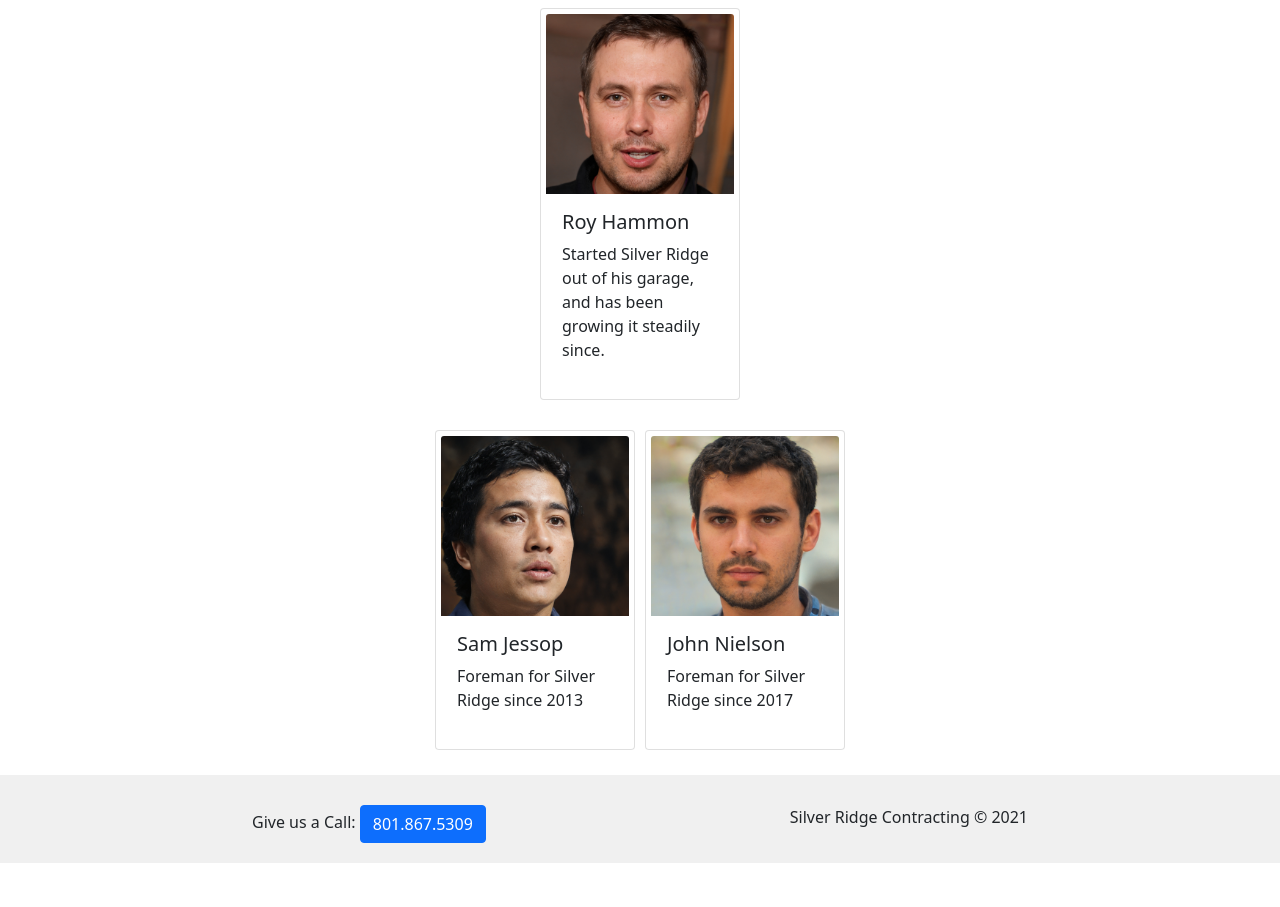
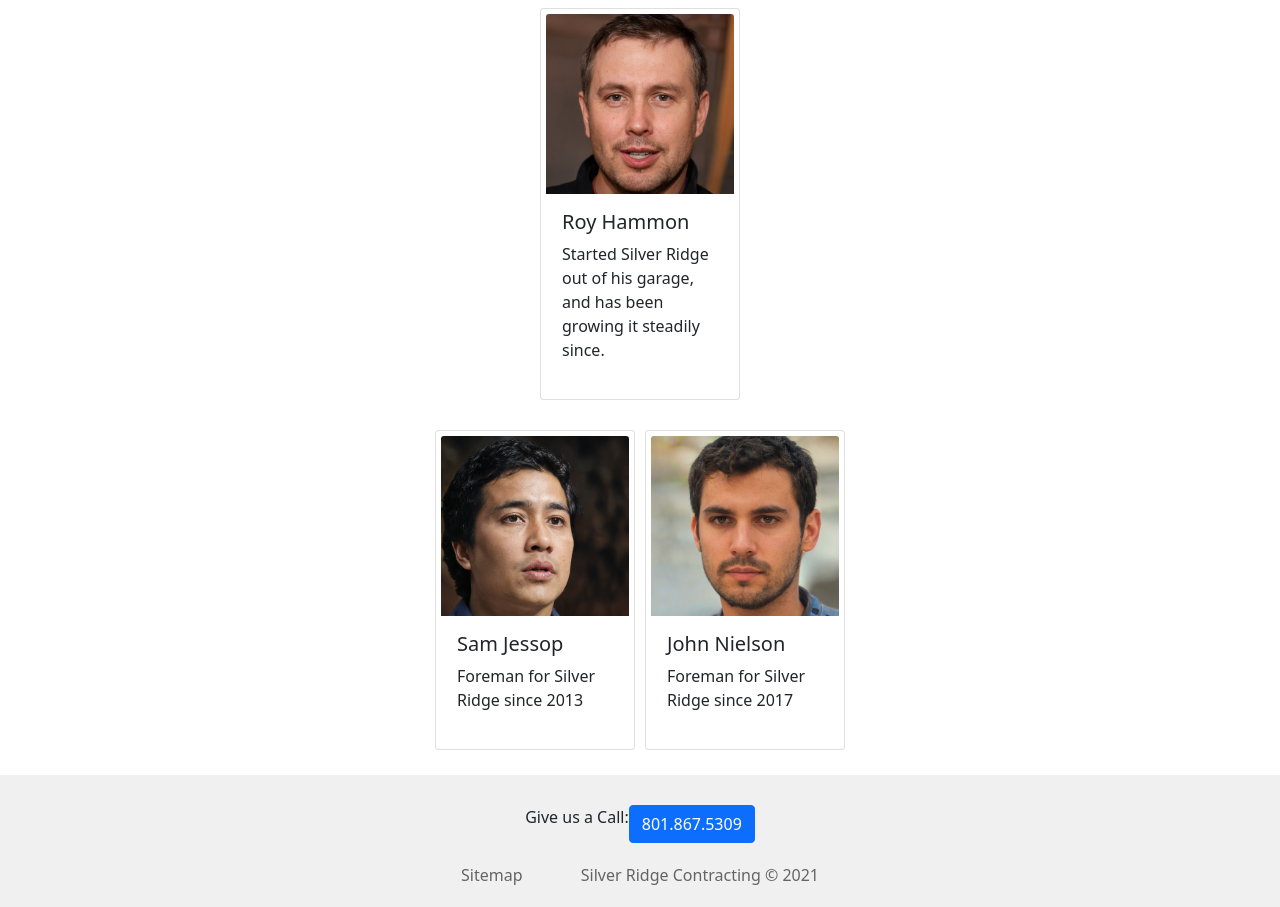
Before and after one commit to ethanzitting/silver-ridge, a website: page docs/about-us.html in a window 1280 px wide. Shown: the part 268-1175 px from the top of the page. Before the commit the page ends 1131 px from the top, so only its background shows below. Drawn offline with nearby package versions, Linux system fonts and the light colour scheme.

Commit message:
Standardized Page Footers

```diff
--- a/docs/about-us.html
+++ b/docs/about-us.html
@@ -101,17 +101,20 @@
     <footer class="bg-offwhite">
       <div class="container limit-width">
         <div class="row">
-          <div class="col-6">
-            Give us a Call:
+          <div class="col-12 flex-center">
+            <span>Give us a Call:</span>
             <a href="tel:801-867-5309">
               <button class="btn btn-primary">
                 801.867.5309
               </button>
             </a>
           </div>
-
-          <div class="col-6 text-right">
-            Silver Ridge Contracting &#169; 2021
+        </div>
+        <div class="row color-muted">
+          <div class="container-fluid text-center">
+            <a href="">Sitemap</a>
+            <div class="inline-block" style="width: 50px"></div>
+            <span>Silver Ridge Contracting &#169; 2021</span>
           </div>
         </div>
       </div>
```
Also changed, not shown: docs/contact-us.html (+8 -5 lines), docs/past-projects.html (+8 -5 lines), docs/testimonies.html (+8 -5 lines).
